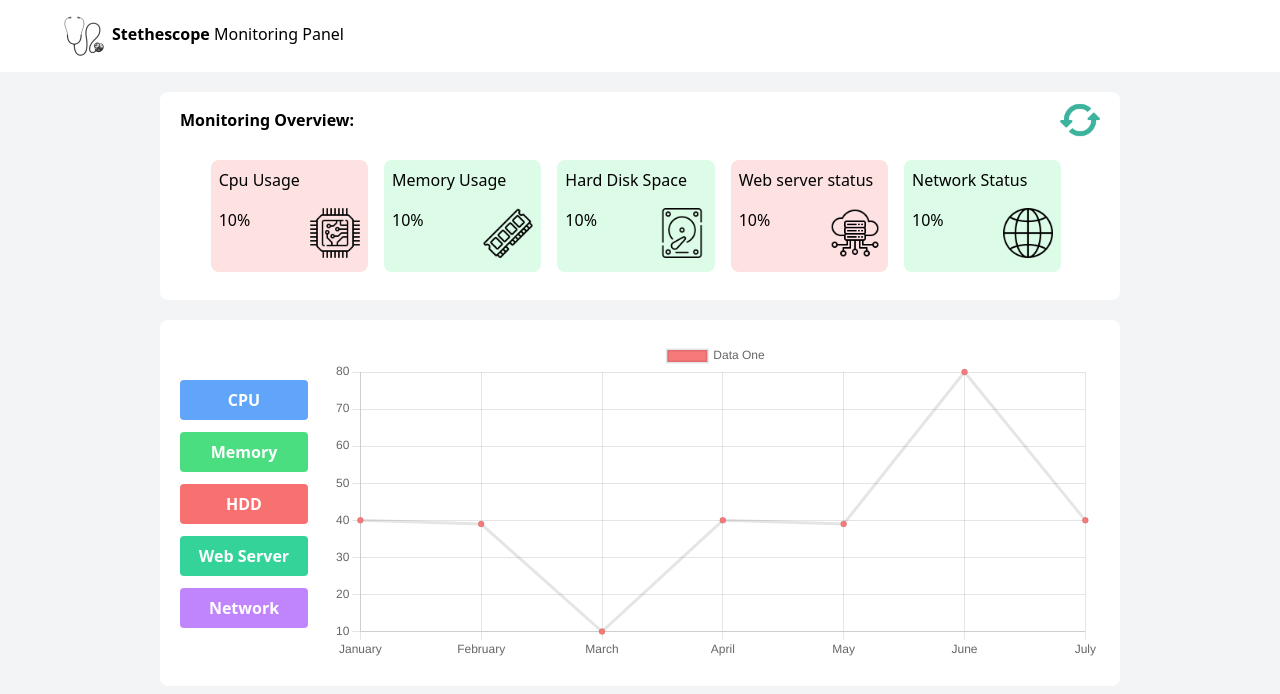
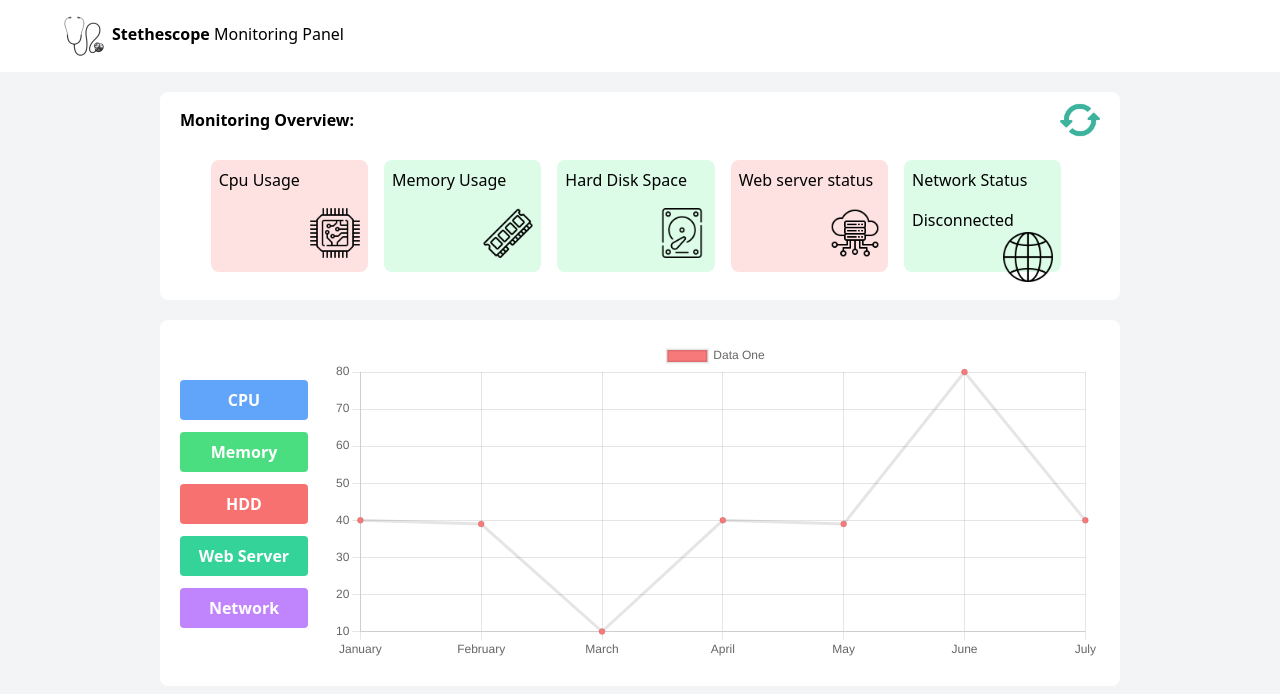
Before and after one commit to MohsenAbrishami/monitoring-panel, a Vue app: page / in a window 1280 px wide. Shown: the top 694 px of the page. Built offline with nearby package versions, Linux system fonts and the light colour scheme; no server answers.

Commit message:
Get current status from api

```diff
--- a/src/components/Chart.vue
+++ b/src/components/Chart.vue
@@ -1,5 +1,4 @@
 <script setup>
-
 import {
     Chart as ChartJS,
     CategoryScale,
@@ -11,8 +10,6 @@ import {
     Legend
 } from 'chart.js'
 import { Line } from 'vue-chartjs'
-import { onMounted } from 'vue'
-import axios from 'axios'
 
 ChartJS.register(
     CategoryScale,
@@ -39,20 +36,6 @@ const options = {
     responsive: true,
     maintainAspectRatio: false,
 }
-
-onMounted(() => {
-    getCurrentStatus()
-})
-
-function getCurrentStatus() {
-    axios.get('http://localhost:8000/api/monitor/current')
-        .then((value) => {
-            console.log(value)
-        }).catch(() => {
-            alert('fail')
-        })
-}
-
 </script>
 
 <template>
--- a/src/components/Status.vue
+++ b/src/components/Status.vue
@@ -8,7 +8,7 @@
             <div class="h-28 w-2/12 bg-red-100 p-2  rounded-lg">
                 <span>Cpu Usage</span>
                 <div class="pt-4">
-                    <span class="inline-block">10%</span>
+                    <span class="inline-block">{{ statuses.cpu }}</span>
                     <img
                         class="inline-block float-right"
                         src="public/cpu-icon.png"
@@ -19,7 +19,7 @@
             <div class="h-28 w-2/12 bg-green-100 ml-4 p-2 rounded-lg">
                 <span>Memory Usage</span>
                 <div class="pt-4">
-                    <span class="inline-block">10%</span>
+                    <span class="inline-block">{{ statuses.memory }}</span>
                     <img
                         class="inline-block float-right"
                         src="public/ram-icon.png"
@@ -30,7 +30,7 @@
             <div class="h-28 w-2/12 bg-green-100 ml-4 p-2 rounded-lg">
                 <span>Hard Disk Space</span>
                 <div class="pt-4">
-                    <span class="inline-block">10%</span>
+                    <span class="inline-block">{{ statuses.hardDisk }}</span>
                     <img
                         class="inline-block float-right"
                         src="public/harddisk-icon.png"
@@ -41,7 +41,7 @@
             <div class="h-28 w-2/12 bg-red-100 ml-4 p-2 rounded-lg">
                 <span>Web server status</span>
                 <div class="pt-4">
-                    <span class="inline-block">10%</span>
+                    <span class="inline-block">{{ statuses.webServer }}</span>
                     <img
                         class="inline-block float-right"
                         src="public/web-server-icon.png"
@@ -52,7 +52,7 @@
             <div class="h-28 w-2/12 bg-green-100 ml-4 mr-2 p-2 rounded-lg">
                 <span>Network Status</span>
                 <div class="pt-4">
-                    <span class="inline-block">10%</span>
+                    <span class="inline-block">{{ statuses.network ? 'Connected' : 'Disconnected' }}</span>
                     <img
                         class="inline-block float-right"
                         src="public/network-icon.png"
@@ -63,3 +63,31 @@
         </div>
     </div>
 </template>
+
+<script setup>
+import { onMounted, reactive } from 'vue'
+import axios from 'axios'
+
+const statuses = reactive({
+    cpu: null,
+    hardDisk: null,
+    memory: null,
+    network: null,
+    webServer: null,
+})
+
+onMounted(() => {
+    getCurrentStatus()
+})
+
+function getCurrentStatus() {
+    axios.get('http://localhost:8000/monitor/current')
+        .then((value) => {
+            statuses.cpu = value.data.cpu
+            statuses.hardDisk = value.data.hard_disk
+            statuses.memory = value.data.memory
+            statuses.network = value.data.network
+            statuses.webServer = value.data.web_server
+        })
+}
+</script>
```
